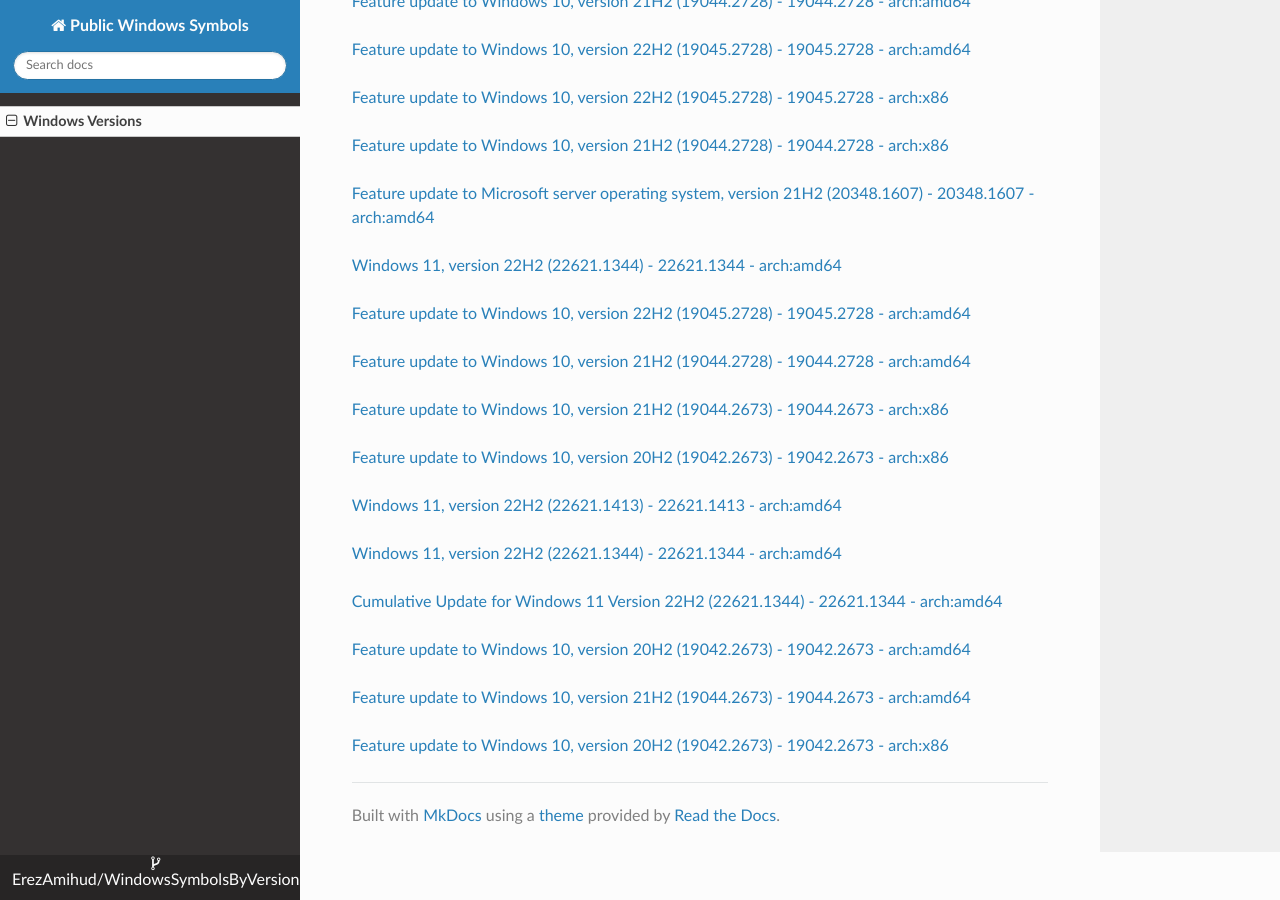
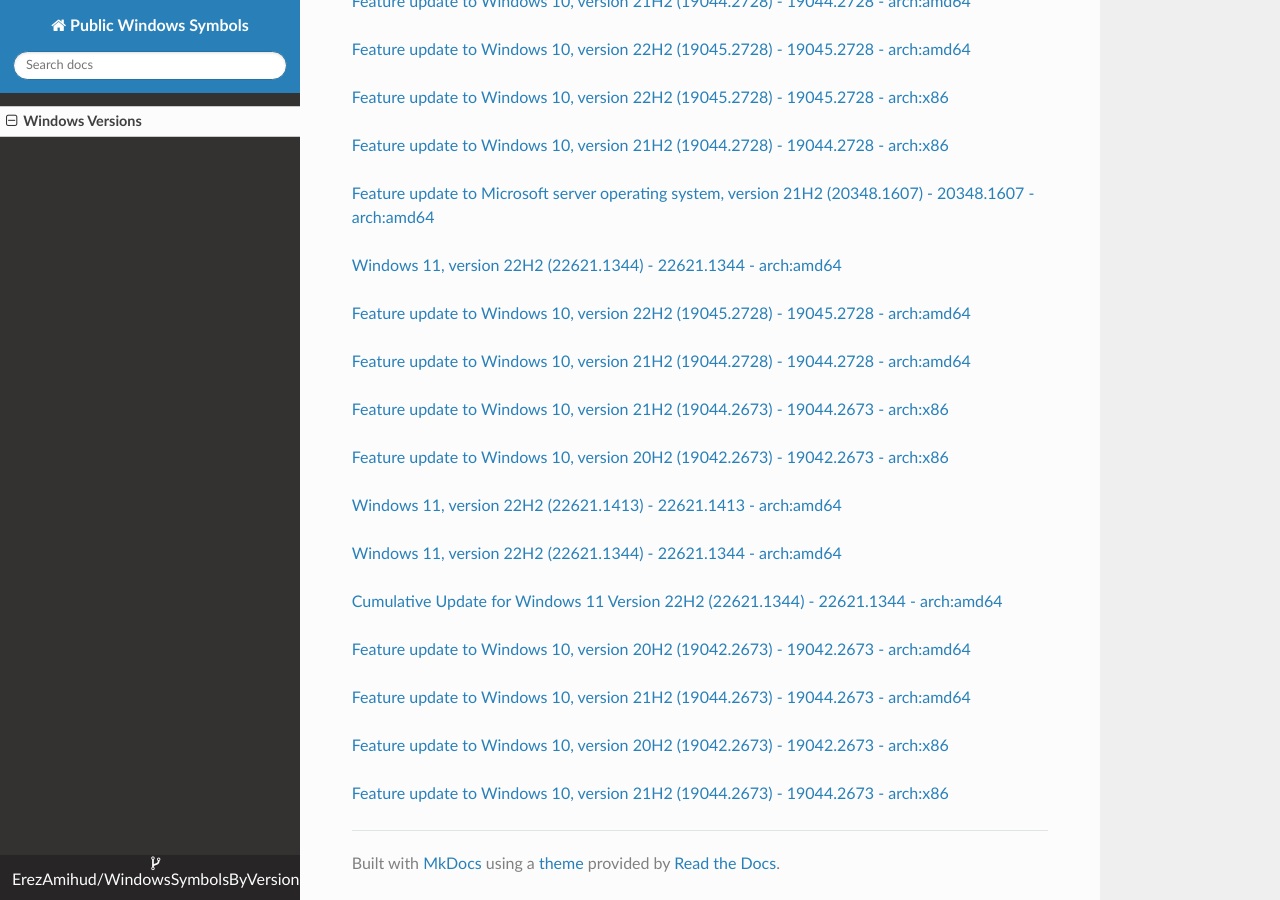
Before and after one commit to ErezAmihud/WindowsSymbolsByVersion, an MkDocs documentation site: the page built from docs/index.md, in a window 1280 px wide and 900 px high, scrolled down 37037 px. Built offline with MkDocs 1.6.1, drawn with Linux system fonts in a browser that asks for light colours; nearby versions of some CDN libraries.

Commit message:
Automated commit, add manifest for 205bc94e-8234-42f9-9488-5b0e9cd1abb2

```diff
--- a/docs/index.md
+++ b/docs/index.md
@@ -2152,3 +2152,6 @@
 
 
 [Feature update to Windows 10, version 20H2 (19042.2673) - 19042.2673 - arch:x86](https://github.com/ErezAmihud/WindowsSymbolsByVersion/blob/main/manifests/100befc9-670b-4979-a1bc-749bbc9cdc65.manifest)
+
+
+[Feature update to Windows 10, version 21H2 (19044.2673) - 19044.2673 - arch:x86](https://github.com/ErezAmihud/WindowsSymbolsByVersion/blob/main/manifests/205bc94e-8234-42f9-9488-5b0e9cd1abb2.manifest)
```
Also changed, not shown: process_builds.json (+1 -1 lines).
